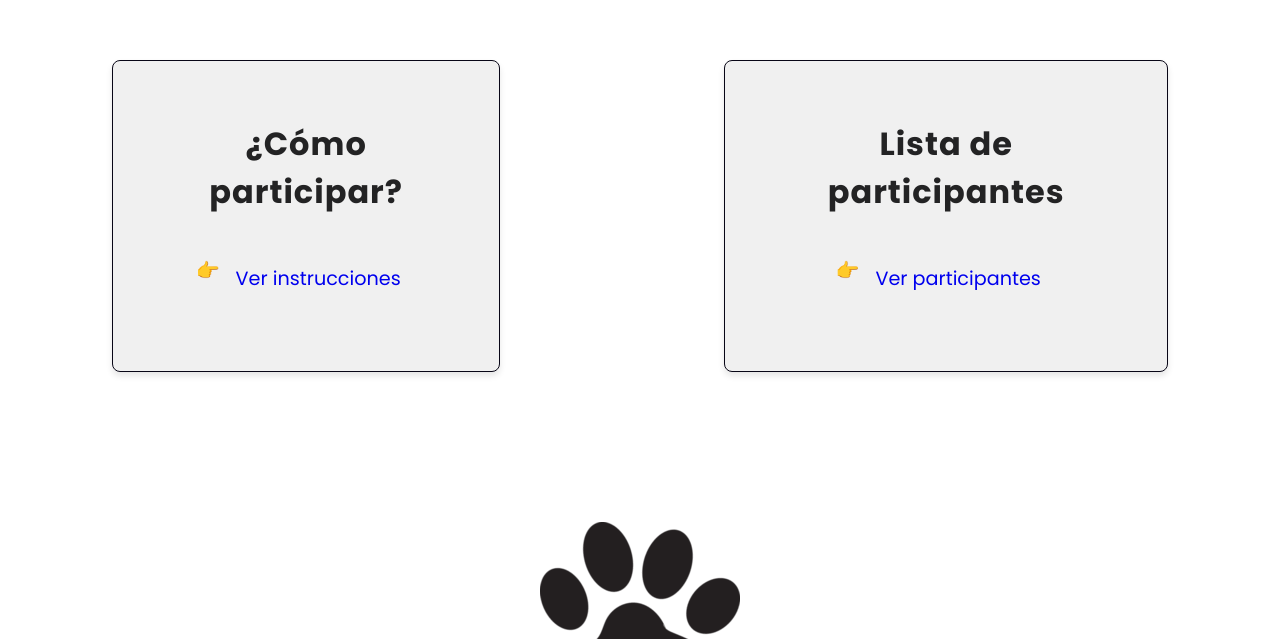
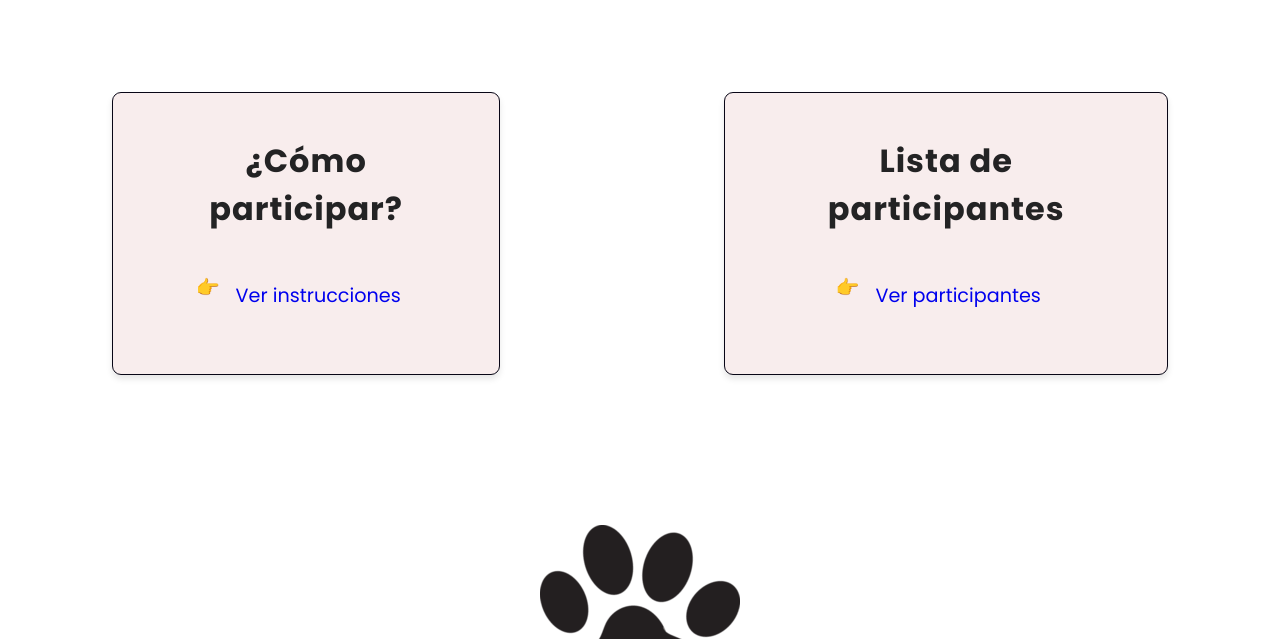
Before and after one commit to risipablo/Sorteo_Negocio, a React (Vite) app: page / in a window 1280 px wide. Shown: the part 655-1294 px from the top of the page. Built offline with nearby package versions, Linux system fonts and the light colour scheme.

Commit message:
revision final

```diff
--- a/src/components/premios.jsx
+++ b/src/components/premios.jsx
@@ -6,7 +6,7 @@ export const Premios = () =>{
     return(
         <section className="premios">
             <h2> Premios</h2>
-            <h3>Se anunciarán 3 ganadores el día 18/4 a través de Instagram.</h3><h3> Los premios variarán según el puesto de cada ganador. </h3>
+            <h3>Se anunciarán 3 ganadores el día 19/4 a través de Instagram.</h3><h3> Los premios variarán según el puesto de cada ganador. </h3>
             <div className="texto">
                 <ul>
                     <li>  <span> Primer lugar</span> Podrá elegir entre una bolsa de 22 kg de alimento para perro adulto de raza grande Excellent o una bolsa de 10 kg de alimento para gato adulto Agility.</li>
--- a/src/estilos/inicio.css
+++ b/src/estilos/inicio.css
@@ -52,14 +52,15 @@ h2{
 
 .section{
     display: block;
+    margin: 2rem 0;
 }
 
 .participar{
     margin: 2.9rem 2rem ;
-    padding: 9px;
+    padding: 0 12px;
     border: 1px solid #080616;
-    border-radius: 8px;
-    background-color: #f0f0f0;
+    border-radius: 9px;
+    background-color: #f8eded;
     box-shadow: 0 4px 6px rgba(0, 0, 0, 0.1);
     transition: all 0.3s ease;
 }
@@ -155,7 +156,7 @@ a:hover{
     }
 
     .participar{
-        padding: 2.9rem 2rem;
+        padding: 2rem 2rem;
         margin: 4rem 7rem;
     }
 
```
